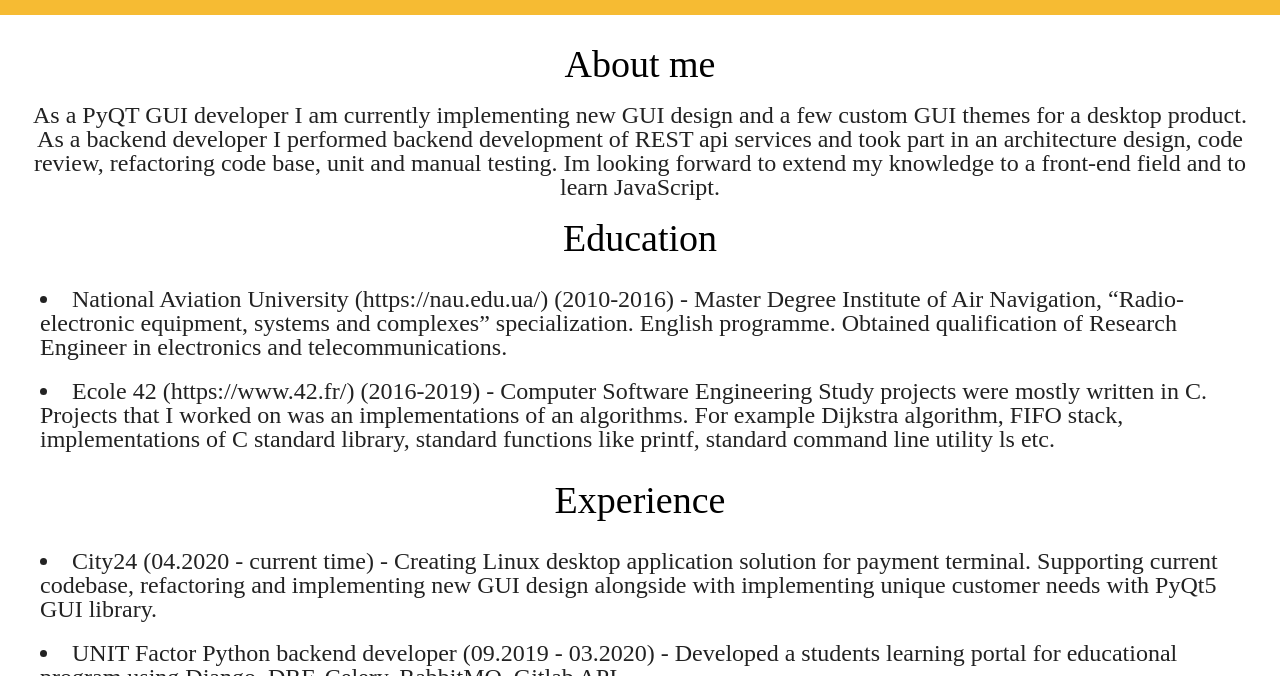
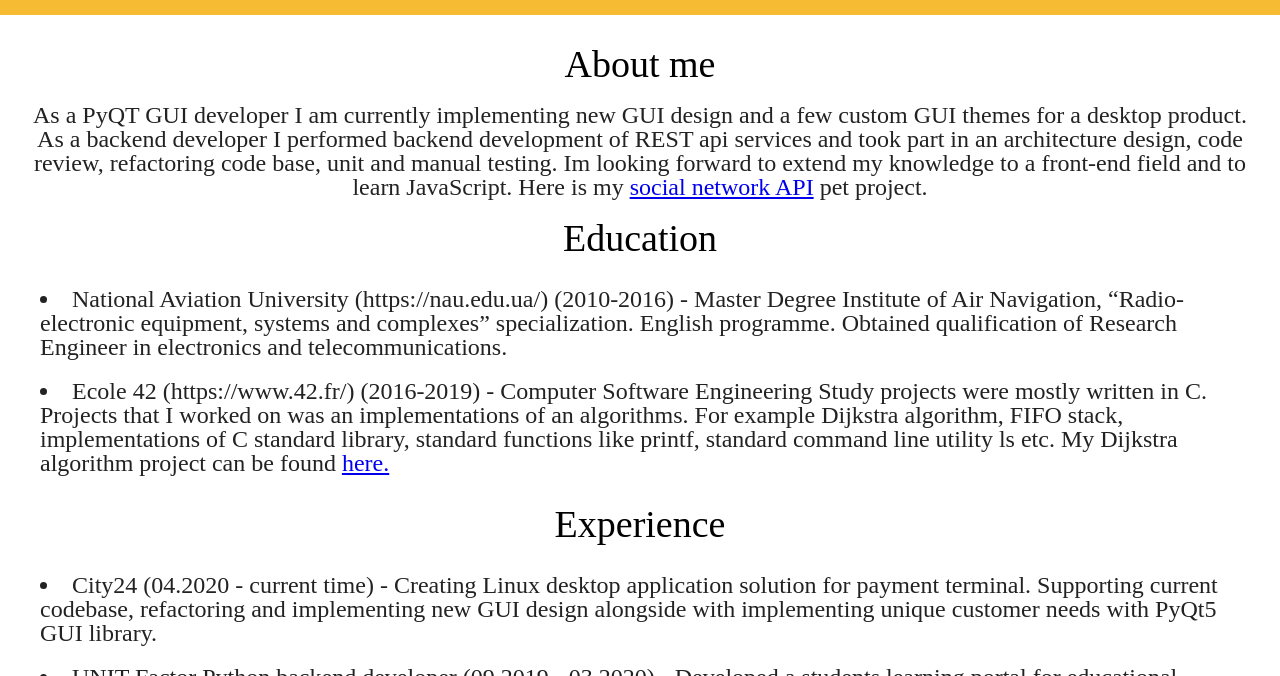
Before and after one commit to ymushet/rsschool-cv, a plain HTML site: page index.html in a window 1280 px wide. Shown: the part 585-1261 px from the top of the page. Drawn offline with Linux system fonts and the light colour scheme.

Commit message:
feat: add my pet projects as code examples

```diff
--- a/index.html
+++ b/index.html
@@ -32,7 +32,7 @@
           developer I performed backend development of REST api services and
           took part in an architecture design, code review, refactoring code base,
           unit and manual testing. Im looking forward to extend my knowledge to
-          a front-end field and to learn JavaScript.
+          a front-end field and to learn JavaScript. Here is my <a href="https://github.com/ymushet/social-network-rest-api">social network API</a> pet project.
         </p>
       </div>
       <div class="main_container">
@@ -51,7 +51,7 @@
             in C. Projects that I worked on was an implementations of an
             algorithms. For example Dijkstra algorithm, FIFO stack,
             implementations of C standard library, standard functions like
-            printf, standard command line utility ls etc.
+            printf, standard command line utility ls etc. My Dijkstra algorithm project can be found <a href="https://github.com/ymushet/Lem_in">here.</a>
           </li>
         </ul>
       </div>
```
